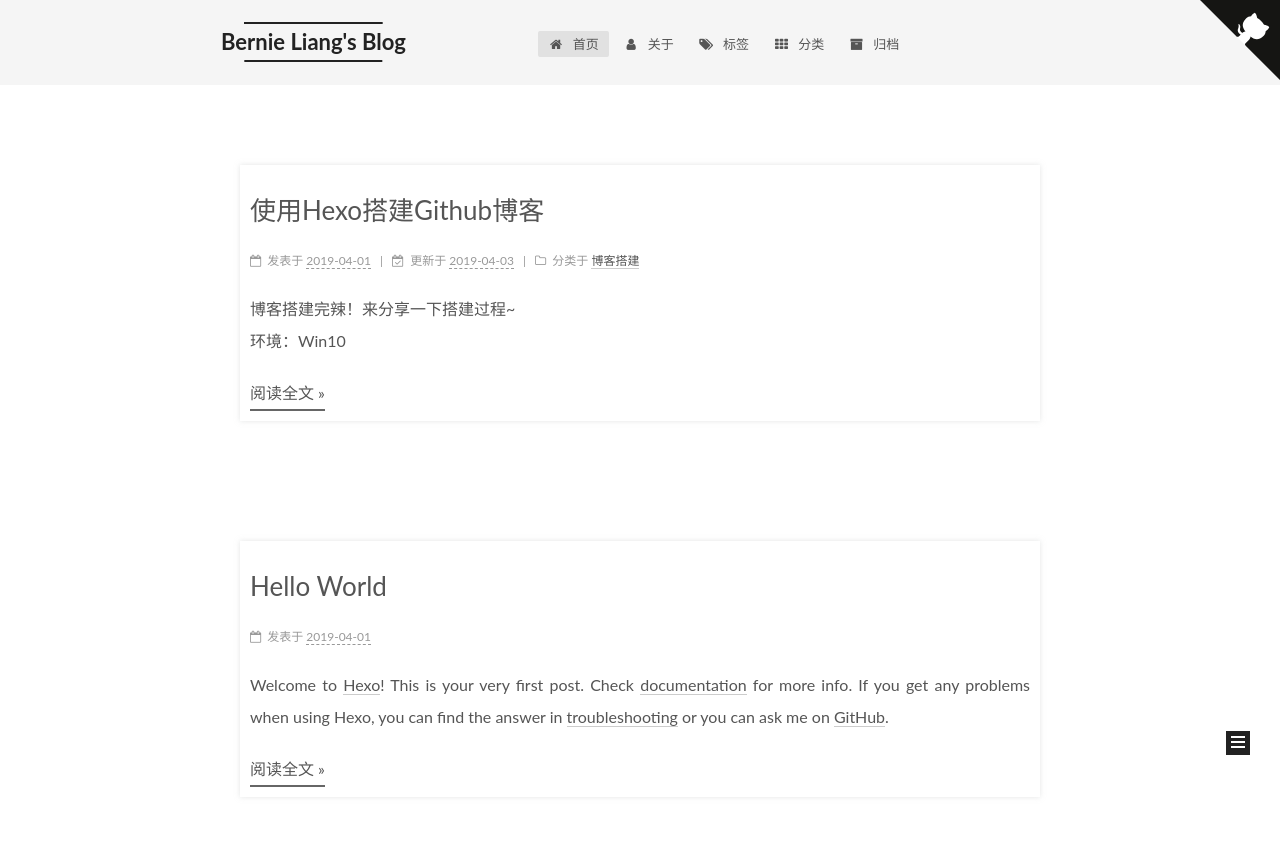
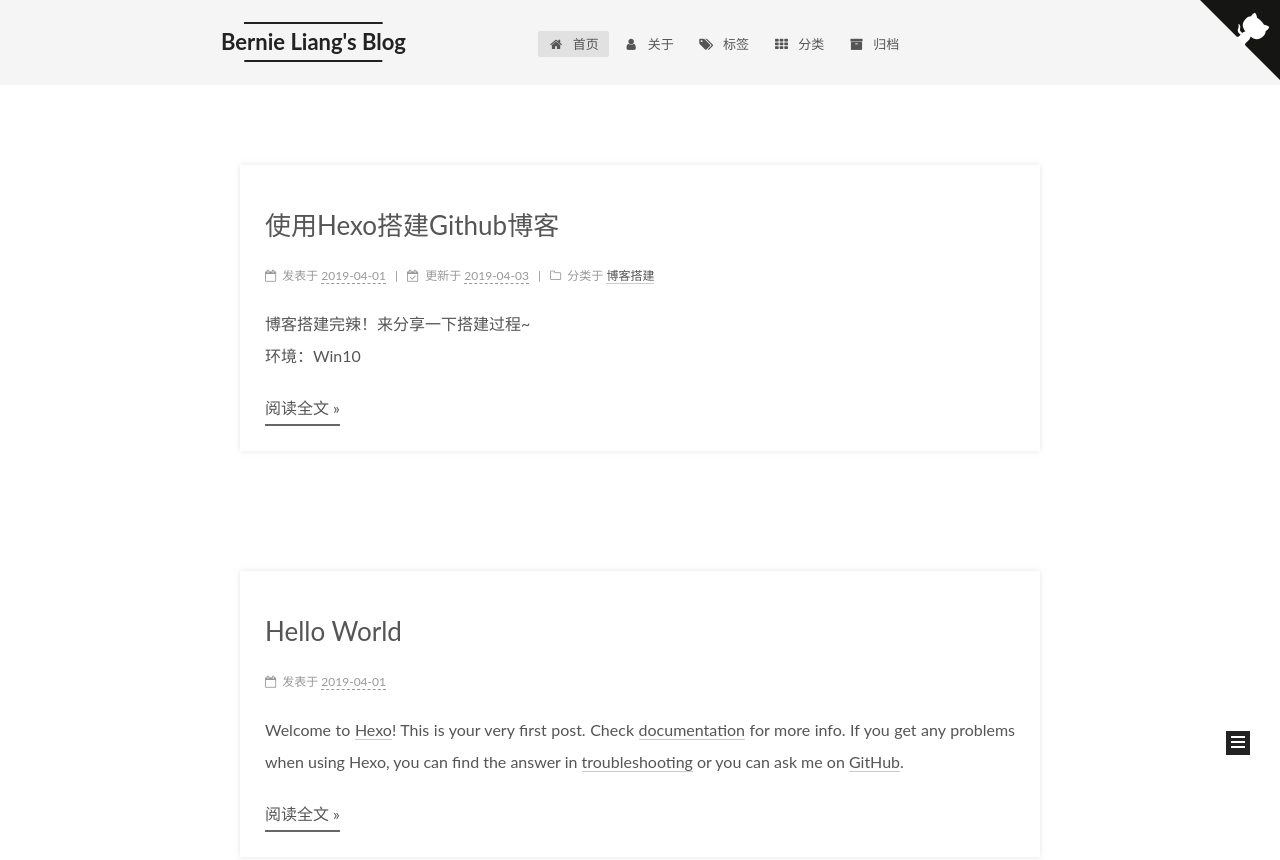
Before and after one commit to Baioi/berniel.github.io, a plain HTML site: page index.html in a window 1280 px wide. Shown: the top 860 px of the page. Drawn offline with Linux system fonts and the light colour scheme.

Commit message:
Site updated: 2019-04-03 13:51:40

```diff
--- a/css/main.css
+++ b/css/main.css
@@ -1769,7 +1769,7 @@ pre .javascript .function {
   width: 4px;
   height: 4px;
   border-radius: 50%;
-  background: #ffff6f;
+  background: #be2e25;
 }
 .feed-link,
 .chat {
@@ -2711,9 +2711,9 @@ hr {
   }
 }
 .post {
-  margin-top: 20px;
-  margin-bottom: 20px;
-  padding: 10px;
+  margin-top: 30px;
+  margin-bottom: 30px;
+  padding: 25px;
   -webkit-box-shadow: 0 0 5px rgba(202,203,203,0.5);
   -moz-box-shadow: 0 0 5px rgba(202,203,204,0.5);
 }
```
